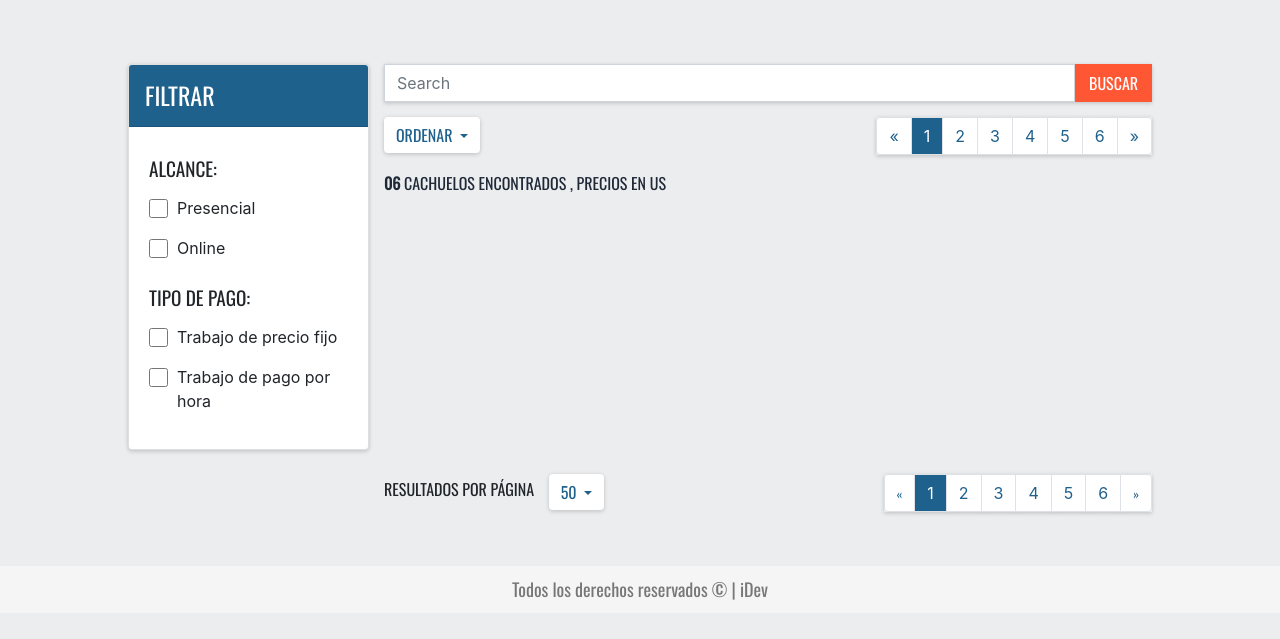
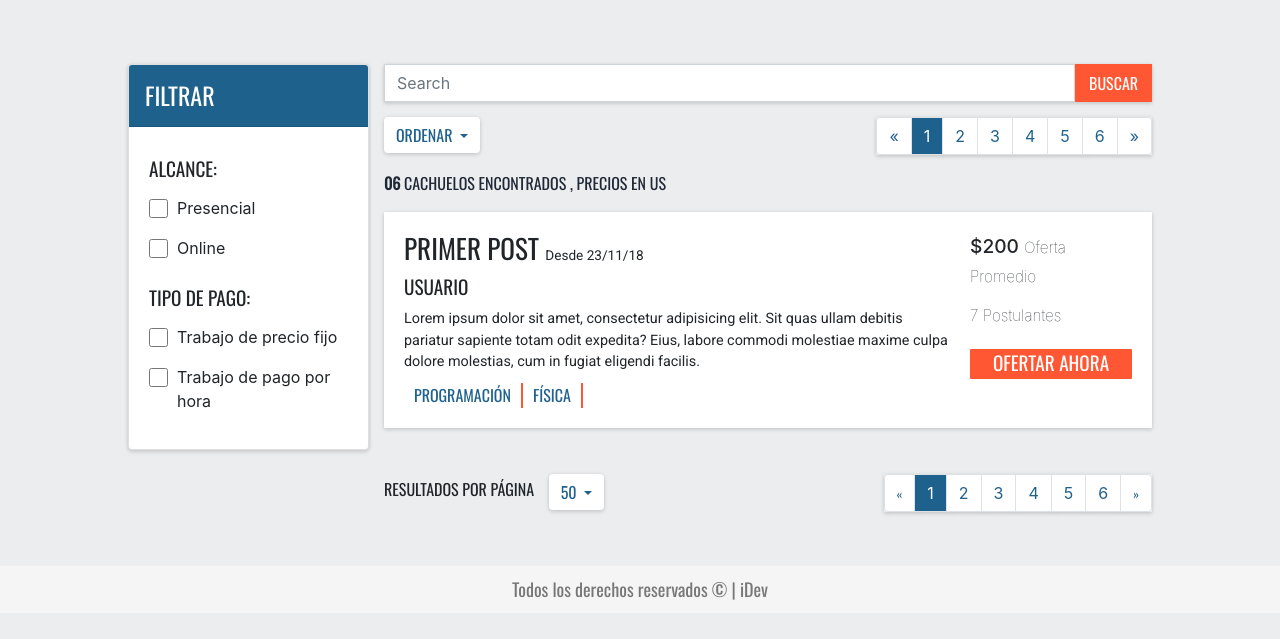
Before and after one commit to MarcoAlejandro3112/Cachuelos, a PHP site: page /cachuelos.php in a window 1280 px wide. Shown: the part 56-695 px from the top of the page. Run offline with PHP 8.4, Linux system fonts and the light colour scheme; some libraries are stand-ins or nearby versions.

Commit message:
Update cachuelos.php

```diff
--- a/cachuelos.php
+++ b/cachuelos.php
@@ -134,7 +134,36 @@
           </div>
         </div>
             <div class="posts container">
-
+                <article class="ct-post row">
+         <div class="primaryInfoPost col-9">
+         <div class="topArticle col-12">
+           <h3>PRIMER POST <span class="fecha">Desde 23/11/18</span></h3>
+            <h4>USUARIO</h4>
+         </div>
+         <div class="midArticle col-12">
+         <p>Lorem ipsum dolor sit amet, consectetur adipisicing elit. Sit quas ullam debitis pariatur sapiente totam odit expedita? Eius, labore commodi molestiae maxime culpa dolore molestias, cum in fugiat eligendi facilis.</p>
+         </div>
+         <div class="botArticle col-12">
+           <ul class="tags">
+           <li class="tag"><a href="#">Programación</a></li>
+           <li class="tag"><a href="#">Física</a></li>
+           </ul>
+         </div>
+         </div>
+         <div class="secondaryInfoPost col-3">
+         <div class="row">
+         <div class="col-12 boxExtras">
+         <p>$200 <span>Oferta Promedio</span></p>
+         <p><span>7 Postulantes</span></p>
+         </div>
+         </div>
+         <div class="row">
+         <div class="col-12 boxExtras">
+         <p class="pOfertar"><a href="#">OFERTAR AHORA</a></p>
+         </div>
+         </div>
+         </div>
+     </article>
 
               </div>
 
```
